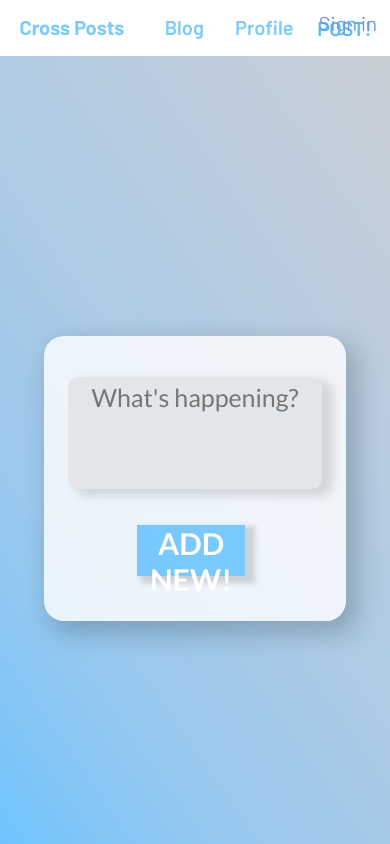
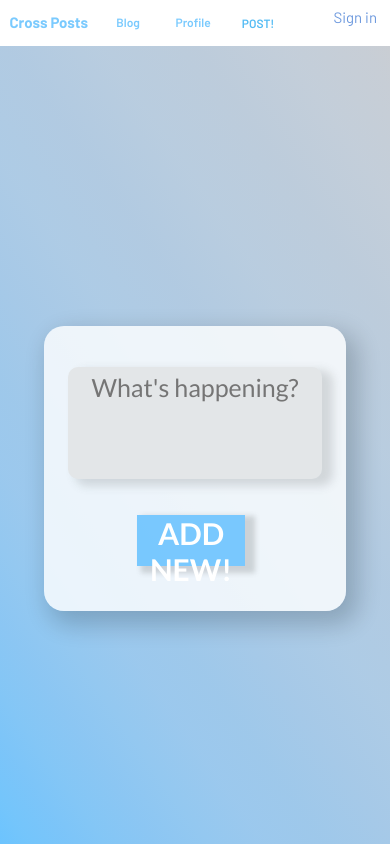
Before and after one commit to bboddyya/CrossPosts, a React (Create React App) app: page /credit in a window 390 px wide. Built offline with nearby package versions, Linux system fonts and the light colour scheme.

Commit message:
Доделал адаптив в хедере и логине.

```diff
--- a/src/Header/Header.css
+++ b/src/Header/Header.css
@@ -153,3 +153,19 @@ a {
     border: none;
   }
 }
+
+@media (max-width: 593px) {
+  .header-link,
+  .credit {
+    font-size: 12px;
+    margin: 0px;
+    margin-left: 5px;
+  }
+
+  .crossTitle {
+    font-size: 15px;
+    margin: 0px;
+    margin-right: 5px;
+    margin-left: 10px;
+  }
+}
--- a/src/Login/Login.css
+++ b/src/Login/Login.css
@@ -56,4 +56,32 @@
     font-weight: 300;
     font-size: 20px;
   }
+
+  /* .signIn {
+    position: absolute;
+    top: 5px;
+    right: 5px;
+  } */
 }
+
+@media (max-width: 593px) {
+  .loginWrapper {
+    position: absolute;
+    top: 8px;
+    right: 13px;
+    font-size: 15px;
+    transition: all 0.1s ease-in-out;
+    z-index: 10;
+  }
+
+  .nameWrapper {
+    width: 15px;
+    height: 15px;
+    padding: 6px;
+  }
+  .loginWrapper a {
+    color: rgb(109, 153, 222);
+    font-weight: 300;
+    font-size: 15px;
+  }
+}
--- a/src/Login/Login.js
+++ b/src/Login/Login.js
@@ -19,7 +19,11 @@ function Login() {
   return (
     <div className="loginWrapper">
       <Link to="/profile">
-        {login ? <div className="nameWrapper">{letters(name)}</div> : "Sign in"}
+        {login ? (
+          <div className="nameWrapper">{letters(name)}</div>
+        ) : (
+          <div className="signIn"> Sign in</div>
+        )}
       </Link>
     </div>
   );
--- a/src/Pages/Credit/UI/Input.css
+++ b/src/Pages/Credit/UI/Input.css
@@ -3,7 +3,7 @@
   flex-direction: column;
   justify-content: center;
   align-items: center;
-
+  flex: 1;
   max-width: 87%;
 }
 
--- a/src/Pages/Credit/UI/Input.js
+++ b/src/Pages/Credit/UI/Input.js
@@ -2,15 +2,18 @@ import React, { useContext } from "react";
 import "./Input.css";
 import { randomLikes, randomReplies, randomShares } from "./Input-utils";
 import { Context } from "../../../Context";
-import { Link, Route } from "react-router-dom";
+import { Link, useNavigate } from "react-router-dom";
 
 function Input() {
   const { tasks, setTasks, name, title, setTitle, themeColor, darkMode } =
     useContext(Context);
 
+  const navigate = useNavigate("/tasks");
+
   const handleKeyPress = (e) => {
     if (e.key === "Enter") {
       addPost();
+      navigate("../task");
     }
   };
   function addPost() {
--- a/src/Themes/ThemeBtn.css
+++ b/src/Themes/ThemeBtn.css
@@ -9,11 +9,11 @@
   box-shadow: none;
 }
 .lnr-moon {
-  color: rgb(14, 162, 253);
+  color: rgba(14, 161, 253, 0.916);
 }
 
 .lnr-sun {
-  color: rgb(14, 162, 253);
+  color: rgb(14, 162, 253, 0.916);
 }
 
 @media (max-width: 1157px) {
@@ -30,13 +30,13 @@
 
 @media (max-width: 793px) {
   .themeWrapper {
-    top: 18px;
+    top: 19px;
     right: 100px;
     z-index: 5;
   }
 
   .themeSwitch {
-    font-size: 22px;
+    font-size: 23px;
   }
 
   /* .lnr-moon,
@@ -44,3 +44,15 @@
     z-index: 6;
   } */
 }
+
+@media (max-width: 593px) {
+  .themeWrapper {
+    top: 19px;
+    right: 70px;
+    z-index: 5;
+  }
+
+  .themeSwitch {
+    font-size: 15px;
+  }
+}
```
